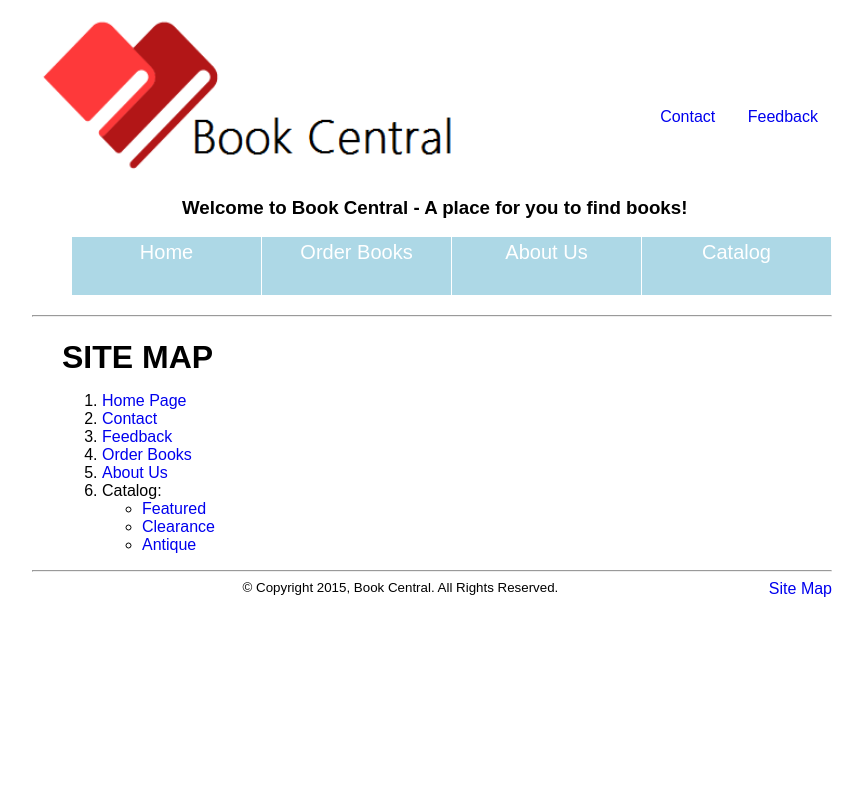
After one commit to upbeat/ecommerce_CS137, a PHP site: page /site_map.php in a window 1280 px wide. The commit adds this page. Shown: the whole page, without its empty margins (208-1071 px from the left). Run offline with PHP 8.4, Linux system fonts and the light colour scheme.

Commit message:
added common footer, aligned things more, site map

```diff
--- /dev/null
+++ b/common/common_footer.php
@@ -0,0 +1,8 @@
+<div id="footer">
+  <footer>
+    <small>&copy Copyright 2015, Book Central. All Rights Reserved. </small>
+    <div id ="site_map">
+      <a href="site_map.php" style="text-decoration:none">Site Map</a>
+    </div>
+  </footer>
+</div>
--- a/common/common_header.php
+++ b/common/common_header.php
@@ -16,15 +16,6 @@
   <h3>Welcome to Book Central - A place for you to find books!</h3>
 </div>
 
-<!-- LINKS -->
-<!--<div id="links">
-  <a href="index.php" style="text-decoration:none">Home</a>
-  <a href="find_books.php" style="text-decoration:none">Catalog</a>
-  <a href="find_books.php" style="text-decoration:none">Order Books</a>
-  <a href="about_us.php" style="text-decoration:none">About Us</a>
-  <a href="events.php" style="text-decoration:none">Events</a>
-</div> -->
-
 <div id="mainMenu" onmouseout="hide()">
  <ul class="Links">
    <li><a href="index.php" onmouseover="show('m1')">Home</a></li>
@@ -42,4 +33,4 @@
 </div>
 
 <!-- HORIZONTAL LINE -->
-<hr size="2"
+<hr size="2">
--- a/contact_info.php
+++ b/contact_info.php
@@ -31,8 +31,6 @@
       </div>
     </div>
 
-    <!-- HORIZONTAL LINE -->
-
   </div>
 </body>
 
--- a/css/style.css
+++ b/css/style.css
@@ -29,11 +29,11 @@ div#logo{
 div#header_links{
   height: 70px;
   float: right;
-  padding-top: 60px;
+  padding-top: 100px;
 }
 
 div#header_links a{
-  padding: 12px;
+  padding: 14px;
 }
 
 div #welcome {
@@ -90,17 +90,13 @@ font-size: 20px;
 }
 
 #content{
-  alight: center;
+  padding-left: 30px;
+  align: center;
 }
 
 #info{
   float: left;
   width: 500px;
-}
-
-#ReaderImg {
-  align: right;
-  padding-right: 20px;
 }
 
 #coverRotate {
@@ -111,4 +107,9 @@ font-size: 20px;
 
 #footer {
   text-align: center;
+  padding-bottom: 25px;
 }
+
+#site_map{
+  float: right;
+}
--- a/feedback.php
+++ b/feedback.php
@@ -85,6 +85,10 @@
     </div>
 
     <!-- HORIZONTAL LINE -->
+    <hr size="2">
+    <?php
+    include("common/common_footer.php");
+    ?>
 
   </div>
 </body>
--- a/popular_books.php
+++ /dev/null
@@ -1 +0,0 @@
-Popular Books
--- a/scripts/check_find_books.js
+++ b/scripts/check_find_books.js
@@ -65,7 +65,8 @@ function processForm(){
 
       if (checkbox_checked == true) { // take 50% off
         totalCost /= 2;
-        alert("Order Submitted with discount. Thank You! \n" + "Purchased:\n" +
+        alert("Order Submitted with discount. Thank You! \n" +
+              "An email confirmation has been sent\n" + "Purchased:\n" +
               bookNormalTitle +  "\n Quantity: " + normalQuantity.toString() + " " +
               "Cost: " + normalCost.toString() +"\n" +
               bookClearanceTitle + "\n Quantity: " + clearanceQuantity.toString() + " " +
@@ -74,7 +75,8 @@ function processForm(){
         return true;
       }
 
-      alert("Order Submitted. Thank You! \n" + "Purchased:\n" +
+      alert("Order Submitted. Email Confirmation Sent. Thank You! \n" +
+            "An email confirmation has been sent\n" + "Purchased:\n" +
             bookNormalTitle +  "\n Quantity: " + normalQuantity.toString() + " " +
             "Cost: $" + normalCost.toString() +"\n" +
             bookClearanceTitle + "\n Quantity: " + clearanceQuantity.toString() + " " +
--- /dev/null
+++ b/site_map.php
@@ -0,0 +1,44 @@
+<!-- index.html -->
+<html>
+
+<head>
+  <link rel="stylesheet" type="text/css" href="css/style.css">
+  <title>Book Central - An eCommerce Website for books</title>
+</head>
+
+<body>
+  <!-- LOGO AND INFO -->
+  <div id="page">
+    <?php
+    include("common/common_header.php");
+    ?>
+
+
+
+    <!-- INFO PARAGRAPH AND IMAGE -->
+    <div id="content">
+      <h1>SITE MAP</h1>
+      <ol>
+        <li><a href="index.php" style="text-decoration:none">Home Page</a></li>
+        <li><a href="contact_info.php" style="text-decoration:none">Contact</a></li>
+        <li><a href="feedback.php" style="text-decoration:none">Feedback</a></li>
+        <li><a href="find_books.php" style="text-decoration:none">Order Books</a></li>
+        <li><a href="about_us.php" style="text-decoration:none">About Us</a></li>
+        <li>Catalog: </li>
+          <ul>
+            <li><a href="featured_books_catalog.php" style="text-decoration:none">Featured</a></li>
+            <li><a href="clearance_books_catalog.php" style="text-decoration:none">Clearance</a></li>
+            <li><a href="antique_books_catalog.php" style="text-decoration:none">Antique</a></li>
+          </ul>
+      </ol>
+    </div>
+
+    <hr size="2">
+    <!-- HORIZONTAL LINE -->
+    <?php
+    include("common/common_footer.php");
+    ?>
+  </div>
+</body>
+
+</html>
```
Also changed, not shown: about_us.php (+4 -6 lines), clearance_books_catalog.php (+5 -3 lines), events.php (deleted, +0 -28 lines), featured_books_catalog.php (+12 -5 lines), find_books.php (+5 -6 lines), index.php (+6 -5 lines), scripts/process_feedback.php (+0 -12 lines).
